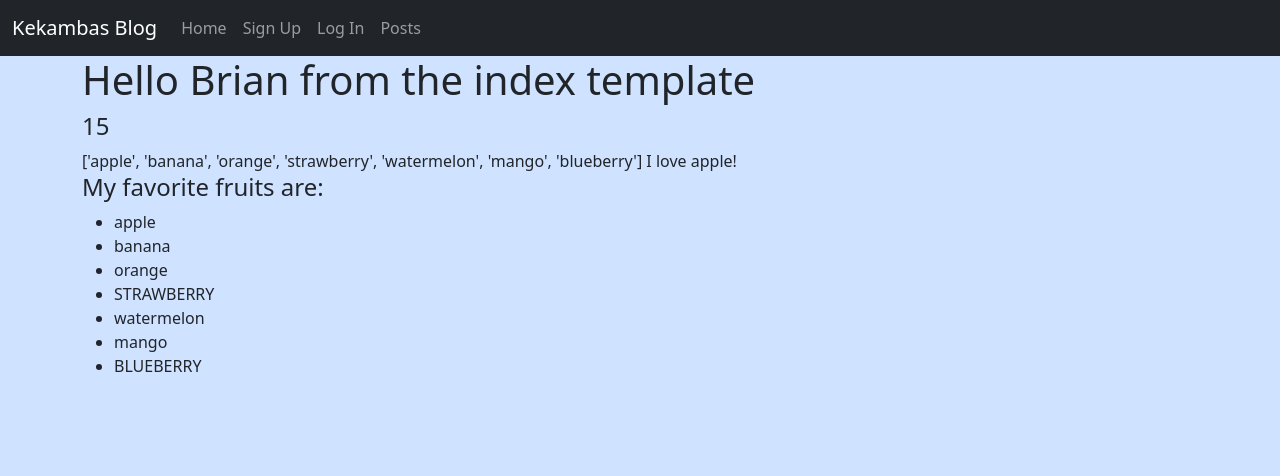
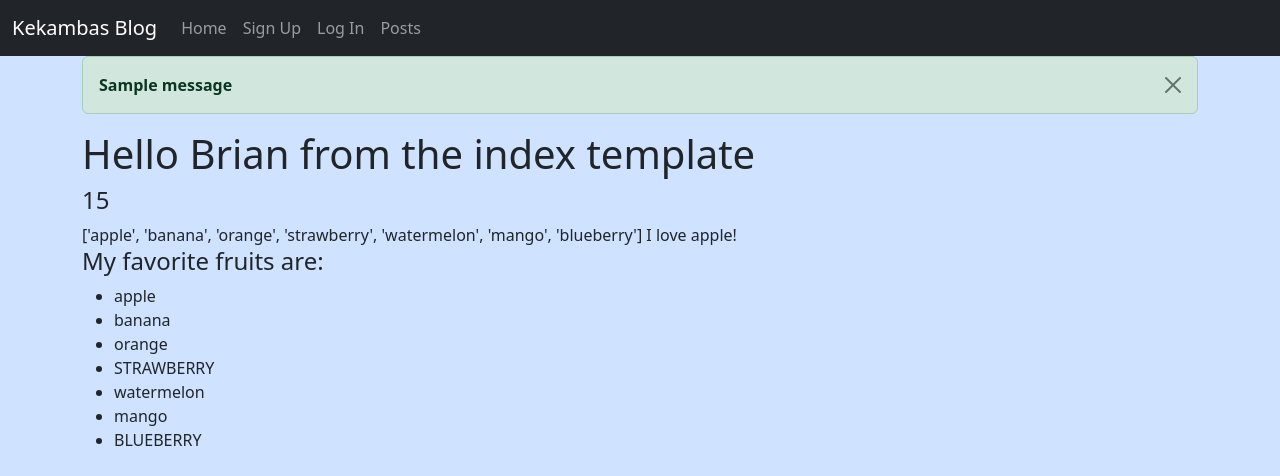
Before and after one commit to zoepfreeman/Flask-Blog, a Flask app: page / in a window 1280 px wide. Shown: the top 476 px of the page. Run offline with Flask 2, Linux system fonts and the light colour scheme; one stand-in notice (Sample message) is shown.

Commit message:
Setup message flashing

```diff
--- a/app/routes.py
+++ b/app/routes.py
@@ -1,5 +1,5 @@
 from app import app
-from flask import render_template, redirect, url_for
+from flask import render_template, redirect, url_for, flash
 from app.forms import SignUpForm
 
 @app.route('/')
@@ -24,8 +24,13 @@ def signup():
         password = form.password.data
         print(email, username, password)
         # TODO: Check to see if there is a User with username and/or email
+        if username == 'brians':
+            flash('That user already exists', 'danger')
+            return redirect(url_for('signup'))
         # TODO: Create a new User with form data and add to database
 
+        # Flash a success message
+        flash('Thank you for signing up!', 'success')
         # Redirect back to Home
         return redirect(url_for('index'))
 
--- /dev/null
+++ b/app/templates/alerts.html
@@ -0,0 +1,10 @@
+{% with messages = get_flashed_messages(with_categories=true) %}
+    {% if messages %}
+        {% for category, message in messages %}
+            <div class="alert alert-{{ category }} alert-dismissible fade show" role="alert">
+                <strong>{{ message }}</strong>
+                <button type="button" class="btn-close" data-bs-dismiss="alert" aria-label="Close"></button>
+            </div>
+        {% endfor %}
+    {% endif %}
+{% endwith %}
--- a/app/templates/base.html
+++ b/app/templates/base.html
@@ -12,9 +12,13 @@
     {% include 'nav.html' %}
 
     <div class="container">
+        <!-- Flash Messages will appear here -->
+        {% include 'alerts.html' %}
+        <!-- Main Content will appear below any messages -->
         {% block content %}
         {% endblock %}
     </div>
 
+    <script src="https://cdn.jsdelivr.net/npm/bootstrap@5.3.0-alpha1/dist/js/bootstrap.bundle.min.js"></script>
 </body>
 </html>
```
